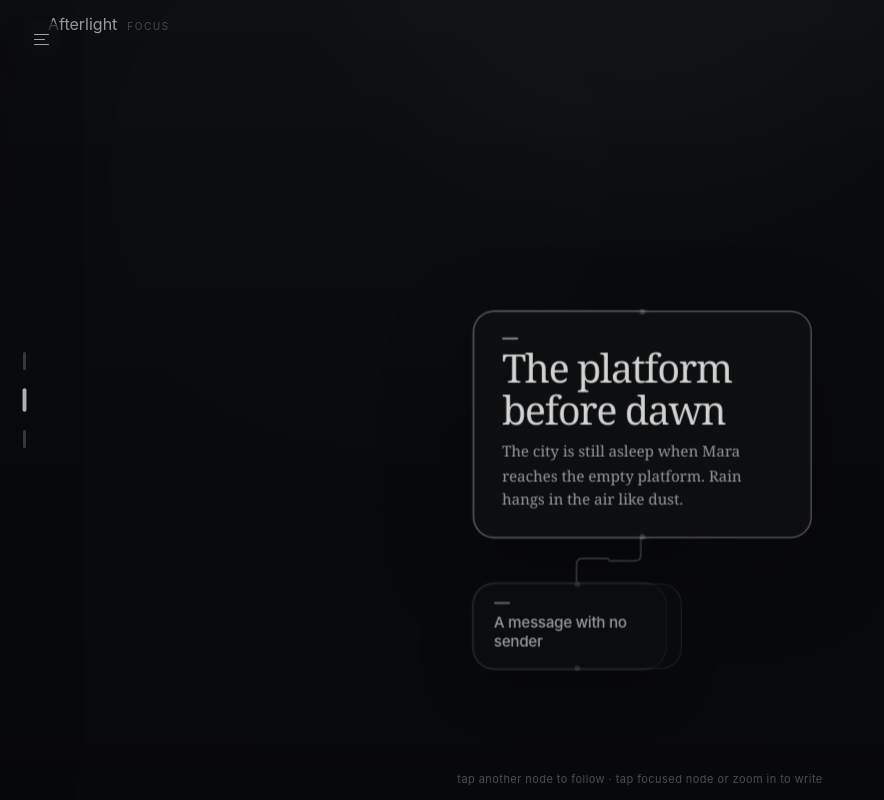
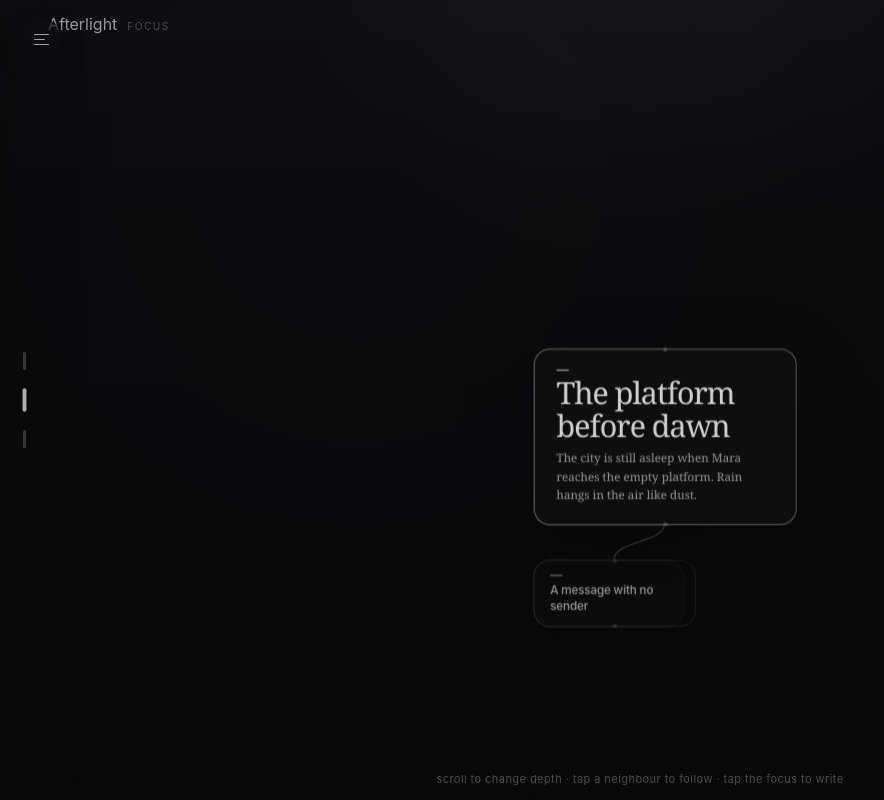
Before and after one commit to vnprr/projects, a React (Vite) app in the folder storyspace-vite/: page / in a window 1280 px wide. Shown: the whole page, without its empty margins (0-884 px from the left). Built offline with nearby package versions, Linux system fonts and the light colour scheme.

Commit message:
Storyspace: redesign focused graph camera and connectors

```diff
--- a/storyspace-vite/src/components/CanvasView.tsx
+++ b/storyspace-vite/src/components/CanvasView.tsx
@@ -31,8 +31,8 @@ type StoryMapNode = Node<StoryMapData, 'story'>;
 
 function SemanticStoryNode({ data }: NodeProps<StoryMapNode>) {
   const { zoom } = useViewport();
-  const canvasTitle = zoom >= 0.48;
-  const canvasDetail = zoom >= 0.92;
+  const canvasTitle = zoom >= 0.46;
+  const canvasDetail = zoom >= 0.96;
   const showTitle = data.mode === 'flow' ? data.current || data.context : canvasTitle;
   const showText = data.mode === 'flow' ? data.current : canvasDetail;
 
@@ -51,7 +51,7 @@ function SemanticStoryNode({ data }: NodeProps<StoryMapNode>) {
       <Handle type="target" position={Position.Top} />
       <span className="semantic-map-node-mark" />
       {showTitle && <strong>{data.title}</strong>}
-      {showText && <p>{data.text.slice(0, 150)}</p>}
+      {showText && <p>{data.text.slice(0, 128)}</p>}
       <Handle type="source" position={Position.Bottom} />
     </div>
   );
@@ -67,7 +67,11 @@ function GraphCamera({ mode, positions }: { mode: GraphMode; positions: Record<s
   useEffect(() => {
     const frame = requestAnimationFrame(() => {
       if (mode === 'canvas') {
-        void fitView({ padding: 0.2, maxZoom: 0.68, duration: initialized.current ? 430 : 0 });
+        void fitView({
+          padding: 0.24,
+          maxZoom: 0.66,
+          duration: initialized.current ? 520 : 0,
+        });
         initialized.current = true;
         return;
       }
@@ -75,9 +79,11 @@ function GraphCamera({ mode, positions }: { mode: GraphMode; positions: Record<s
       const position = positions[state.currentNodeId];
       if (!position) return;
       const compact = window.matchMedia('(max-width: 640px)').matches;
-      void setCenter(position.x + 145, position.y + 78, {
-        zoom: compact ? 1.02 : 1.16,
-        duration: initialized.current ? 430 : 0,
+      const width = compact ? 222 : 238;
+      const height = compact ? 108 : 116;
+      void setCenter(position.x + width / 2, position.y + height / 2, {
+        zoom: compact ? 0.78 : 0.9,
+        duration: initialized.current ? 520 : 0,
       });
       initialized.current = true;
     });
@@ -102,22 +108,28 @@ function CanvasInner({ mode }: { mode: GraphMode }) {
     return ids;
   }, [project.edges, state.currentNodeId]);
 
-  const nodes = useMemo<StoryMapNode[]>(() => project.nodes.map((node) => ({
+  const nodes = useMemo<StoryMapNode[]>(() => project.nodes.map((node) => {
+    const current = node.id === state.currentNodeId;
+    const context = contextIds.has(node.id);
+    return {
       id: node.id,
       type: 'story',
       position: positions[node.id] ?? { x: 0, y: 0 },
       draggable: false,
       selectable: false,
+      focusable: false,
+      zIndex: current ? 4 : context ? 2 : 0,
       data: {
         title: node.title,
         text: node.text,
-      current: node.id === state.currentNodeId,
-      context: contextIds.has(node.id),
+        current,
+        context,
         branch: project.edges.filter((edge) => edge.from === node.id).length > 1,
         mode,
       },
-    className: `story-map-node ${mode === 'flow' && node.id !== state.currentNodeId && !contextIds.has(node.id) ? 'is-distant' : ''}`,
-  })), [contextIds, mode, positions, project.edges, project.nodes, state.currentNodeId]);
+      className: `story-map-node ${mode === 'flow' && !current && !context ? 'is-distant' : ''}`,
+    };
+  }), [contextIds, mode, positions, project.edges, project.nodes, state.currentNodeId]);
 
   const edges = useMemo<Edge[]>(() => project.edges.map((edge) => {
     const contextual = edge.from === state.currentNodeId || edge.to === state.currentNodeId;
@@ -125,7 +137,8 @@ function CanvasInner({ mode }: { mode: GraphMode }) {
       id: edge.id,
       source: edge.from,
       target: edge.to,
-      type: 'smoothstep',
+      type: 'bezier',
+      focusable: false,
       className: [
         'story-edge',
         edge.type === 'branch' ? 'is-branch' : '',
@@ -143,9 +156,11 @@ function CanvasInner({ mode }: { mode: GraphMode }) {
         nodeTypes={nodeTypes}
         nodesDraggable={false}
         nodesConnectable={false}
+        nodesFocusable={false}
+        edgesFocusable={false}
         elementsSelectable={false}
         minZoom={0.2}
-        maxZoom={1.72}
+        maxZoom={1.64}
         panOnDrag
         panOnScroll={false}
         zoomOnScroll
@@ -169,8 +184,8 @@ function CanvasInner({ mode }: { mode: GraphMode }) {
         }}
         onMoveEnd={(_, viewport) => {
           if (mode === 'canvas' && viewport.zoom > 0.9) setLevel('flow');
-          if (mode === 'flow' && viewport.zoom < 0.7) setLevel('canvas');
-          if (mode === 'flow' && viewport.zoom > 1.52) setLevel('note');
+          if (mode === 'flow' && viewport.zoom < 0.58) setLevel('canvas');
+          if (mode === 'flow' && viewport.zoom > 1.48) setLevel('note');
         }}
       >
         <GraphCamera mode={mode} positions={positions} />
@@ -178,7 +193,7 @@ function CanvasInner({ mode }: { mode: GraphMode }) {
       <div className="canvas-hint">
         {mode === 'canvas'
           ? 'drag to explore · scroll / pinch to zoom · tap a node to focus'
-          : 'tap another node to follow · tap focused node or zoom in to write'}
+          : 'scroll to change depth · tap a neighbour to follow · tap the focus to write'}
       </div>
     </section>
   );
```
Lines whose indentation alone changed are shown as unchanged.
